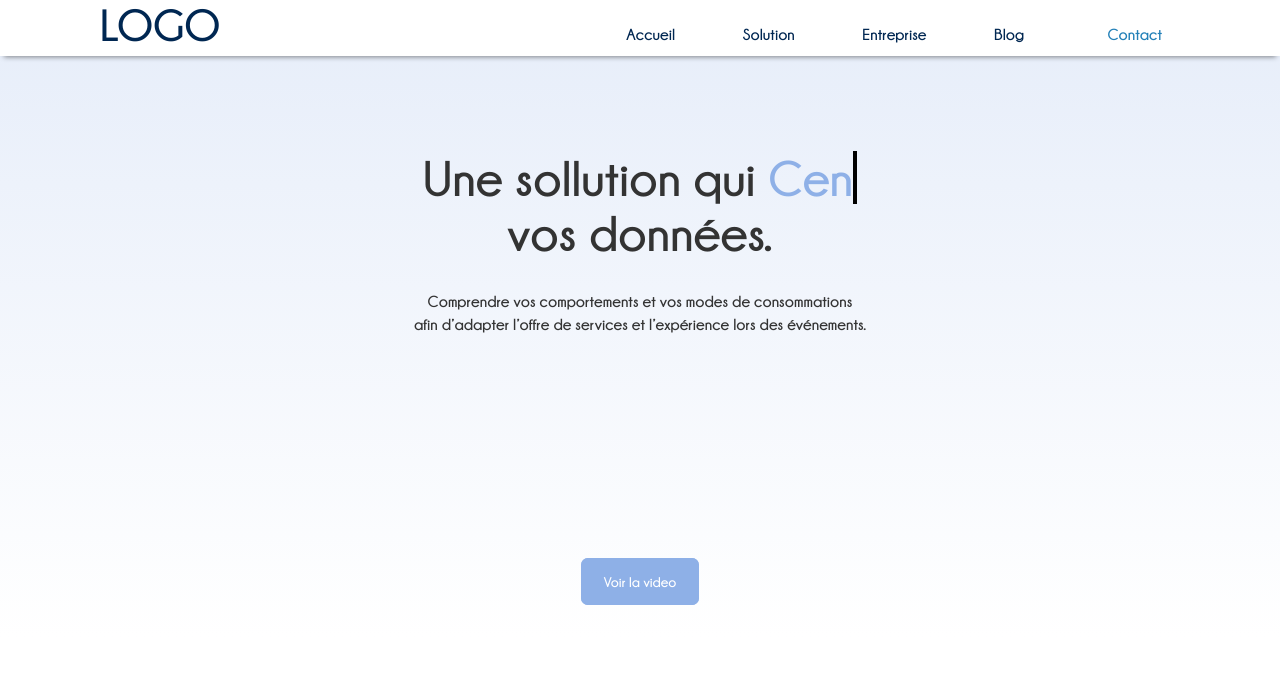
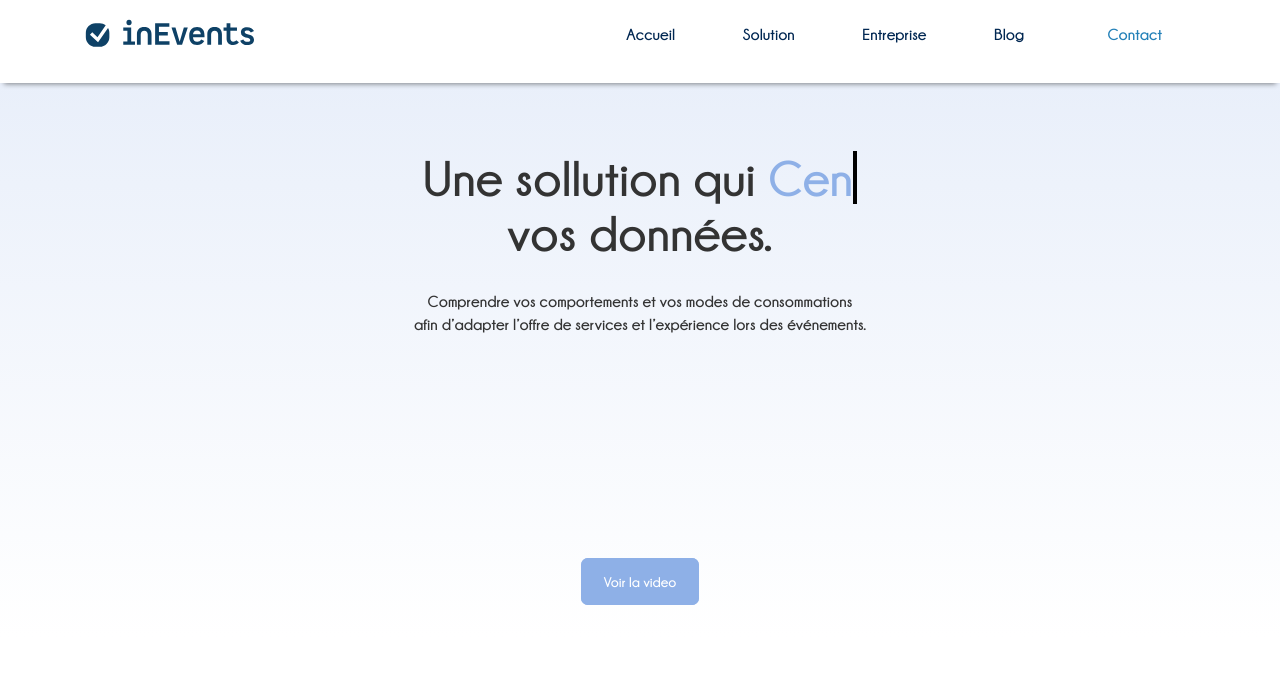
Before and after one commit to juvigne/inevents1.github.io, a plain HTML site: page index.html in a window 1280 px wide. Shown: the top 684 px of the page. Drawn offline with Linux system fonts and the light colour scheme; files whose address does not match are found by name.

Commit message:
[+][UPD][SITE] init

```diff
--- a/css/style.css
+++ b/css/style.css
@@ -28,14 +28,16 @@ License URL: http://creativecommons.org/licenses/by/3.0/
 
 .header-logo
 {
+    max-width:200px;
+    width:200px;
 	float:left;
 }
-.header-logo h2
+.header-logo
 {
 	margin:0;
 	padding:0;
 }
-.header-logo h2 a
+.header-logo  a
 {
     color: #002752;
 	font-weight:800;
@@ -1303,7 +1305,7 @@ span.menu:before
 }
 @media (max-width:1024px)
 {
-	.header-logo h2 a
+	.header-logo  a
 	{
 		font-size: 43px;
 	}
--- a/index.html
+++ b/index.html
@@ -33,7 +33,37 @@
     <div id="home" class="header ">
         <div class="container">
             <div class="header-logo">
-                <h2><a href="#"><img class="navbar-brand" src=""/>LOGO</a></h2>
+                    <a href="#">
+                        <svg version="1.1" id="Calque_1" xmlns="http://www.w3.org/2000/svg" xmlns:xlink="http://www.w3.org/1999/xlink" x="0px" y="0px"
+	 viewBox="0 0 1200 400" style="enable-background:new 0 0 1200 400;" xml:space="preserve">
+<style type="text/css">
+	.st0{fill:#0E4166;}
+</style>
+<path class="st0" d="M489.15,207.52v61.38h-22.72v-61.38c0-14.84-8.06-23.64-21.07-23.64s-21.07,8.8-21.07,23.64v61.38h-22.72
+	v-61.38c0-29.32,15.76-44.89,43.79-44.89S489.15,178.2,489.15,207.52z"/>
+<path class="st0" d="M597.07,247.83v21.07h-86.31V138.8h85.21v21.07h-62.3v31.88h53.14v21.07h-53.14v35H597.07z"/>
+<path class="st0" d="M683.06,164.46h23.82L672.44,268.9h-29.32l-34.08-104.45h23.82l24.55,84.65h1.1L683.06,164.46z"/>
+<path class="st0" d="M763.59,250.58c10.26,0,18.14-3.85,23.64-13.38l18.51,9.16c-9.35,17.04-24.19,24.37-42.7,24.37
+	c-29.87,0-47.64-17.41-47.64-54.05c0-37.75,18.69-54.05,47.27-54.05c28.77,0,44.34,16.49,44.34,52.77v8.61h-69.26
+	C739.4,242.7,747.46,250.58,763.59,250.58z M737.93,205.68h47.27c-1.83-15.39-8.79-22.9-23.45-22.9
+	C747.46,182.78,740.13,190.11,737.93,205.68z"/>
+<path class="st0" d="M911.59,207.52v61.38h-22.72v-61.38c0-14.84-8.06-23.64-21.07-23.64c-13.01,0-21.07,8.8-21.07,23.64v61.38H824
+	v-61.38c0-29.32,15.76-44.89,43.79-44.89C895.83,162.62,911.59,178.2,911.59,207.52z"/>
+<path class="st0" d="M1013.61,254.06c-8.43,10.44-18.87,16.67-34.45,16.67c-26.94,0-39.58-15.57-39.58-39.39v-46.36h-18.32v-20.52
+	h18.32V138.8h22.72v25.65h39.58v20.52h-39.58v46.36c0,11.54,6.23,18.87,17.41,18.87c7.7,0,12.83-2.75,17.41-8.61L1013.61,254.06z"/>
+<path class="st0" d="M1062.92,162.81c19.42,0,33.71,8.06,41.23,23.45l-19.06,9.16c-4.03-9.16-10.81-13.01-22.17-13.01
+	c-10.26,0-15.03,3.48-15.03,9.53c0,20.71,56.25,7.51,56.25,46.91c0,19.97-16.31,31.88-40.86,31.88c-19.05,0-34.63-7.15-42.33-26.2
+	l19.06-7.33c3.85,10.44,12.09,13.74,23.82,13.74c11.18,0,17.96-3.3,17.96-11c0-20.52-56.25-5.5-56.25-46.36
+	C1025.53,174.17,1039.83,162.81,1062.92,162.81z"/>
+<path class="st0" d="M319.56,248.38h24.74v-63.4h-24.74v-20.52h47.46v83.92h22.9v20.52h-70.36V248.38z M338.43,134.96
+	c0-9.35,5.31-16.31,15.76-16.31s15.76,6.96,15.76,16.31c0,9.16-5.31,16.12-15.76,16.12S338.43,144.12,338.43,134.96z"/>
+<path class="st0" d="M168.34,253.68l-48.62-44.45l13.74-15.03l31.46,28.76l49.25-70.69c-9.83-7.79-22.2-12.49-35.64-12.49h-26.08
+	c-31.67,0-57.58,25.91-57.58,57.58v26.08c0,31.67,25.91,57.58,57.58,57.58h26.08c31.67,0,57.58-25.91,57.58-57.58v-26.08
+	c0-10.69-3.01-20.69-8.13-29.29L168.34,253.68z"/>
+</svg>
+
+                    </a>
+
             </div>
             <div class="header-nav">
                 <ul>
```
